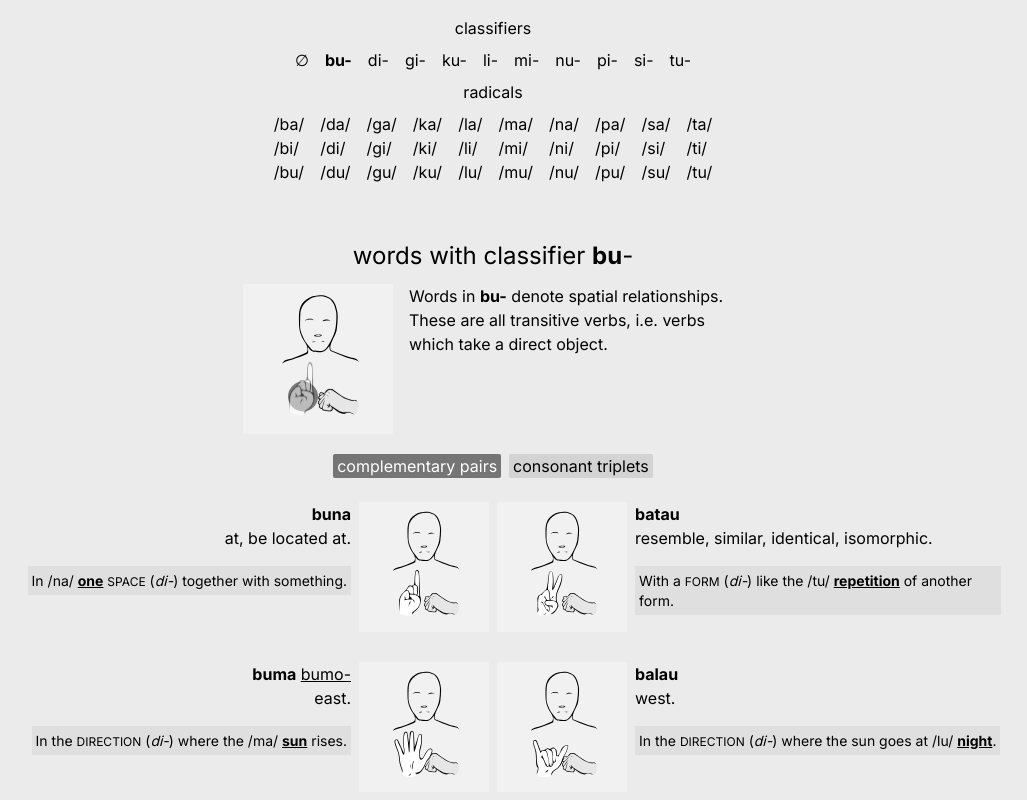
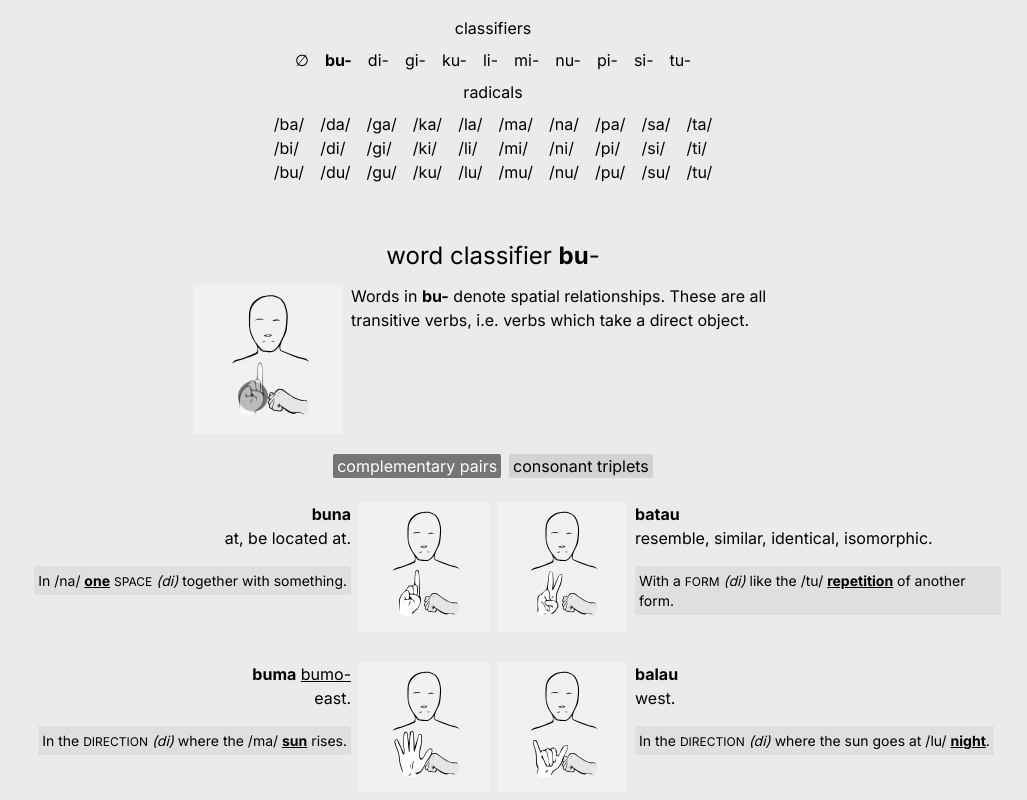
Before and after one commit to justinsilvestre/lanidic, a Next.js app: page /lanidic/p/bu in a window 1280 px wide. Shown: the top 800 px of the page, without its empty margins (147-1174 px from the left). Built offline with nearby package versions, Linux system fonts and the light colour scheme.

Commit message:
Fix and add some derivation text

```diff
--- a/src/components/PrefixPage.tsx
+++ b/src/components/PrefixPage.tsx
@@ -15,6 +15,7 @@ import {
   classifiers,
 } from "@/app/roots/rootsStructure";
 import { RootDefinition } from "./RootDefinition";
+import { parseDerivationText } from "./parseDerivationText";
 
 function PrefixTableDisplay({
   prefix,
@@ -37,11 +38,7 @@ function PrefixTableDisplay({
       <h1 className="text-2xl  text-center mb-2">
         {prefix ? (
           <>
-            {prefixRadicals.length ? (
-              <>words with prefix</>
-            ) : (
-              <>words with classifier</>
-            )}{" "}
+            {prefixRadicals.length ? <>prefix</> : <>word classifier</>}{" "}
             <strong>
               {prefixRadicals.length ? (
                 <>
@@ -58,12 +55,13 @@ function PrefixTableDisplay({
           <>standalone radicals</>
         )}
       </h1>
-      <div className="m-auto max-w-[500px]">
+      <div className="m-auto max-w-[600px] flex flex-row gap-2">
         <ClassifierOrPrefixSign
+          className="flex-shrink-0 w-[150px]"
           prefix={prefix}
           size={150}
-          className="float-left mr-4"
         />
+        <div className="flex-grow">
           {prefix?.length === 2 || !prefix ? (
             <p>
               {classifierDescriptions[prefix?.length === 2 ? prefix : "null"]}
@@ -76,16 +74,66 @@ function PrefixTableDisplay({
                 <b>{rootsTables.byPrefix[prefix].prefixAsRoot}</b>, meaning "
                 {rootsTables.byPrefix[prefix].definition.replace(/\.$/, "")}".
               </p>
+              <p className="mb-4 text-sm mt-4 p-1 bg-[rgba(var(--foreground-rgb),_.05)]">
+                {parseDerivationText(
+                  prefixSyllables.join(""),
+                  rootsTables.roots[prefixSyllables.join("")].split(" = ")[2]
+                ).map((segment, i) => {
+                  switch (segment.type) {
+                    case "text":
+                      return segment.text;
+                    case "prefix":
+                    case "classifier": {
+                      const prefixAsRoot =
+                        rootsTables.byPrefix[prefix].prefixAsRoot;
+                      return (
+                        <span key={String(i)}>
+                          <Link
+                            href={`/p/${segment.syllablesText}`}
+                            className="group whitespace-nowrap"
+                          >
+                            <span className="[font-variant:small-caps] [font-size:1.2em] group-hover:underline">
+                              {segment.inflectedMeaning || segment.meaning}
+                            </span>
+                            &nbsp;
+                            <span className="italic group-hover:text-orange-600">
+                              ({prefixAsRoot})
+                            </span>
+                          </Link>
+                        </span>
+                      );
+                    }
+                    case "radical": {
+                      const radical = toRadicalForm(segment.syllablesText);
+                      return (
+                        <span key={String(i)}>
+                          <Link
+                            href={`/r/${radical}`}
+                            className="group whitespace-nowrap"
+                          >
+                            <span className="inline-flex flex-col items-center group-hover:text-orange-700">
+                              <span>/{radical}/</span>
+                            </span>
+                            &nbsp;
+                            <span className="font-bold underline group-hover:no-underline">
+                              {segment.inflectedMeaning || segment.meaning}
+                            </span>
+                          </Link>
+                        </span>
+                      );
+                    }
+                  }
+                })}
+              </p>
+
               <p className="">
                 classifier:{" "}
                 <Link
                   href={`/p/${prefixSyllables[0]}`}
-                className="font-bold underline hover:no-underline"
+                  className="font-bold underline hover:no-underline mr-5"
                 >
                   {prefixSyllables[0]}-
                 </Link>
-            </p>
-            <p className="">
                 {prefixRadicals.length === 1 ? "radical: " : "radicals: "}
                 {prefixRadicals.map((radical, i) => (
                   <span key={radical}>
@@ -102,6 +150,7 @@ function PrefixTableDisplay({
               </p>
             </>
           )}
+        </div>
       </div>
       <div className="flex flex-row gap-2 m-auto my-4 max-w-[500px]">
         <button
--- a/src/components/RootDefinition.tsx
+++ b/src/components/RootDefinition.tsx
@@ -4,9 +4,10 @@ import Link from "next/link";
 import radicalsPaths from "@/app/svg/radicalsPaths.json";
 import classifiersPaths from "@/app/svg/classifiersPaths.json";
 import { rootsTables } from "@/app/roots/rootsTables";
-import { Radical, Classifier, classifiers } from "@/app/roots/rootsStructure";
+import { Radical, Classifier } from "@/app/roots/rootsStructure";
 import { ClassifiedHandshape, capitalize, toRadicalForm } from "./PrefixPage";
 import { useEffect, useState } from "react";
+import { parseDerivationText } from "./parseDerivationText";
 
 export function RootDefinition({
   prefix,
@@ -66,33 +67,26 @@ export function RootDefinition({
           )}
         </div>
         <div className="">{definition}</div>
-        {derivationText && (
+        {prefix && (
           <div className="text-sm mt-4 p-1 bg-[rgba(var(--foreground-rgb),_.05)]">
-            {capitalize(derivationText)
-              .split(/(?={)|(?<=})/)
-              .map((segment, i) => {
-                if (segment.startsWith("{")) {
-                  const colonSegments = segment.slice(1, -1).split(":");
-                  if (colonSegments.length === 1) {
-                    const [prefixMeaning, inflectedPrefixMeaning] =
-                      colonSegments[0].split("@@");
-                    const wordSyllables = word.split(
-                      /(?<=[aeiou])(?=[bdgklmnpst])/
-                    );
-                    const prefixRealization = wordSyllables
-                      .slice(0, prefixSyllables.length)
-                      .join("");
-                    if (!prefix) throw new Error(`no prefix for ${word}`);
+            {parseDerivationText(prefix, capitalize(derivationText)).map(
+              (segment, i) => {
+                switch (segment.type) {
+                  case "text":
+                    return segment.text;
+                  case "prefix":
+                  case "classifier": {
                     const prefixAsRoot =
-                      rootsTables.byPrefix[prefix].prefixAsRoot;
+                      rootsTables.byPrefix[prefix].prefixAsRoot ||
+                      segment.syllablesText;
                     return (
                       <span key={String(i)}>
                         <Link
-                          href={`/p/${prefix}`}
+                          href={`/p/${segment.syllablesText}`}
                           className="group whitespace-nowrap"
                         >
                           <span className="[font-variant:small-caps] [font-size:1.2em] group-hover:underline">
-                            {inflectedPrefixMeaning || prefixMeaning}
+                            {segment.inflectedMeaning || segment.meaning}
                           </span>
                           &nbsp;
                           <span className="italic group-hover:text-orange-600">
@@ -101,34 +95,9 @@ export function RootDefinition({
                         </Link>
                       </span>
                     );
-                  } else {
-                    const [syllable] = colonSegments;
-                    const [syllableMeaning, inflectedSyllableMeaning] =
-                      colonSegments[1].split("@@");
-                    const syllableIsClassifier = syllable.length === 1;
-                    if (syllableIsClassifier) {
-                      const classifier = classifiers.find((c) =>
-                        c.startsWith(syllable.toLowerCase())
-                      );
-                      return (
-                        <span key={String(i)}>
-                          <Link
-                            href={`/p/${classifier}`}
-                            className="group whitespace-nowrap"
-                          >
-                            <span className="[font-variant:small-caps] [font-size:1.2em]">
-                              {inflectedSyllableMeaning || syllableMeaning}
-                            </span>
-                            &nbsp;(
-                            <span className="italic group-hover:text-orange-600">
-                              {classifier}-
-                            </span>
-                            )
-                          </Link>
-                        </span>
-                      );
-                    }
-                    const radical = toRadicalForm(syllable);
+                  }
+                  case "radical": {
+                    const radical = toRadicalForm(segment.syllablesText);
                     return (
                       <span key={String(i)}>
                         <Link
@@ -140,15 +109,15 @@ export function RootDefinition({
                           </span>
                           &nbsp;
                           <span className="font-bold underline group-hover:no-underline">
-                            {inflectedSyllableMeaning || syllableMeaning}
+                            {segment.inflectedMeaning || segment.meaning}
                           </span>
                         </Link>
                       </span>
                     );
                   }
                 }
-                return segment;
-              })}
+              }
+            )}
           </div>
         )}
         {!prefixSyllables.length && (
@@ -317,3 +286,15 @@ function RootSvg({
     </svg>
   );
 }
+
+export type DerivationTextSegment =
+  | {
+      type: "radical" | "classifier" | "prefix";
+      meaning: string;
+      inflectedMeaning?: string;
+      syllablesText: string;
+    }
+  | {
+      type: "text";
+      text: string;
+    };
--- /dev/null
+++ b/src/components/parseDerivationText.tsx
@@ -0,0 +1,59 @@
+/* eslint-disable react/no-unescaped-entities */
+"use client";
+import { classifiers } from "@/app/roots/rootsStructure";
+import { toRadicalForm } from "./PrefixPage";
+import { DerivationTextSegment } from "./RootDefinition";
+
+export function parseDerivationText(
+  rootPrefix: string,
+  derivationText: string
+) {
+  const segments = derivationText.split(/(?={)|(?<=})/);
+  const parsed: DerivationTextSegment[] = [];
+  for (const segment of segments) {
+    if (segment.startsWith("{")) {
+      const colonSegments = segment.slice(1, -1).split(":");
+      if (colonSegments.length === 1) {
+        const [prefixMeaning, inflectedPrefixMeaning] =
+          colonSegments[0].split("@@");
+        parsed.push({
+          type: "prefix",
+          meaning: prefixMeaning,
+          inflectedMeaning: inflectedPrefixMeaning,
+          syllablesText: rootPrefix,
+        });
+      } else if (colonSegments[0].length === 1) {
+        const [syllableMeaning, inflectedSyllableMeaning] =
+          colonSegments[1].split("@@");
+        const classifier = classifiers.find((c) =>
+          c.startsWith(colonSegments[0].toLowerCase())
+        );
+        if (!classifier)
+          throw new Error(`no classifier for ${colonSegments[0]}`);
+        parsed.push({
+          type: "classifier",
+          meaning: syllableMeaning,
+          inflectedMeaning: inflectedSyllableMeaning,
+          syllablesText: classifier,
+        });
+      } else {
+        const [syllable] = colonSegments;
+        const [syllableMeaning, inflectedSyllableMeaning] =
+          colonSegments[1].split("@@");
+        const radical = toRadicalForm(syllable);
+        parsed.push({
+          type: "radical",
+          meaning: syllableMeaning,
+          inflectedMeaning: inflectedSyllableMeaning,
+          syllablesText: radical,
+        });
+      }
+    } else {
+      parsed.push({
+        type: "text",
+        text: segment,
+      });
+    }
+  }
+  return parsed;
+}
```
Also changed, not shown: src/app/roots/rootsTables.json. Lines whose indentation alone changed are shown as unchanged.
